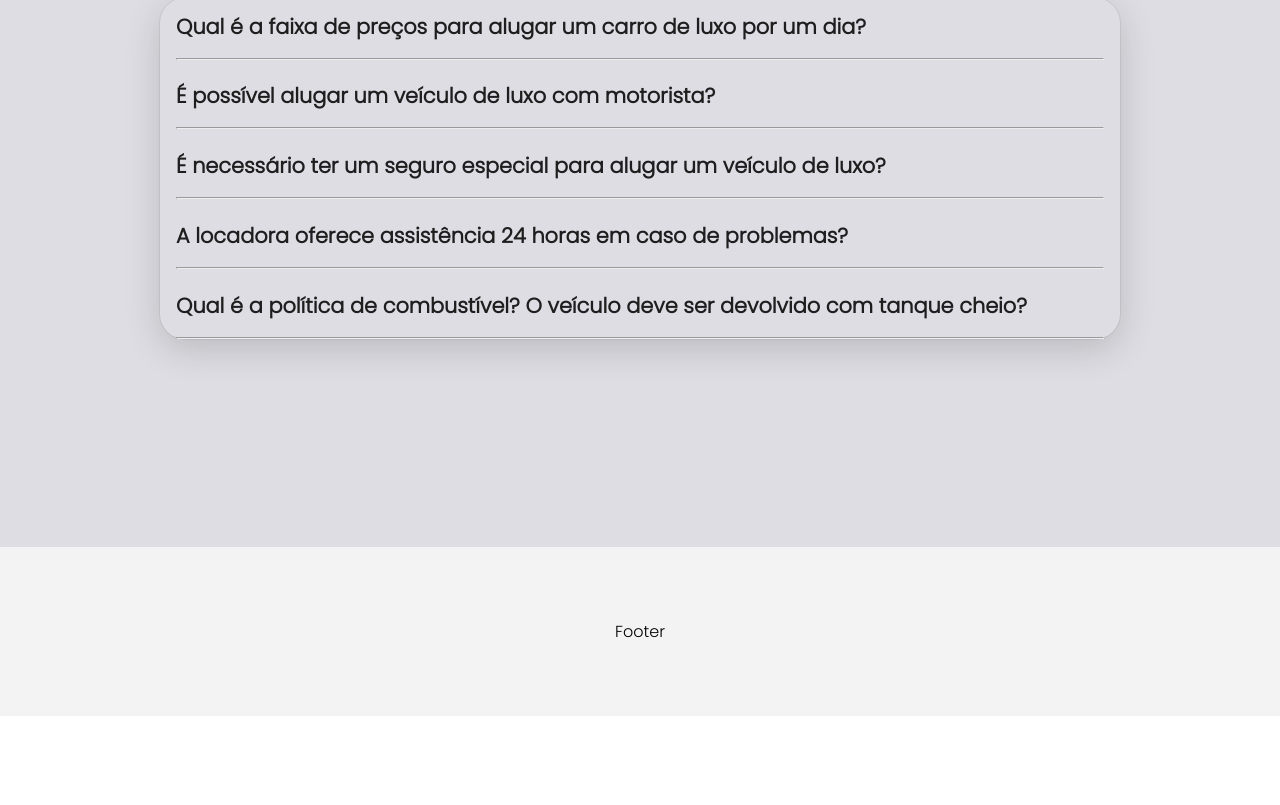
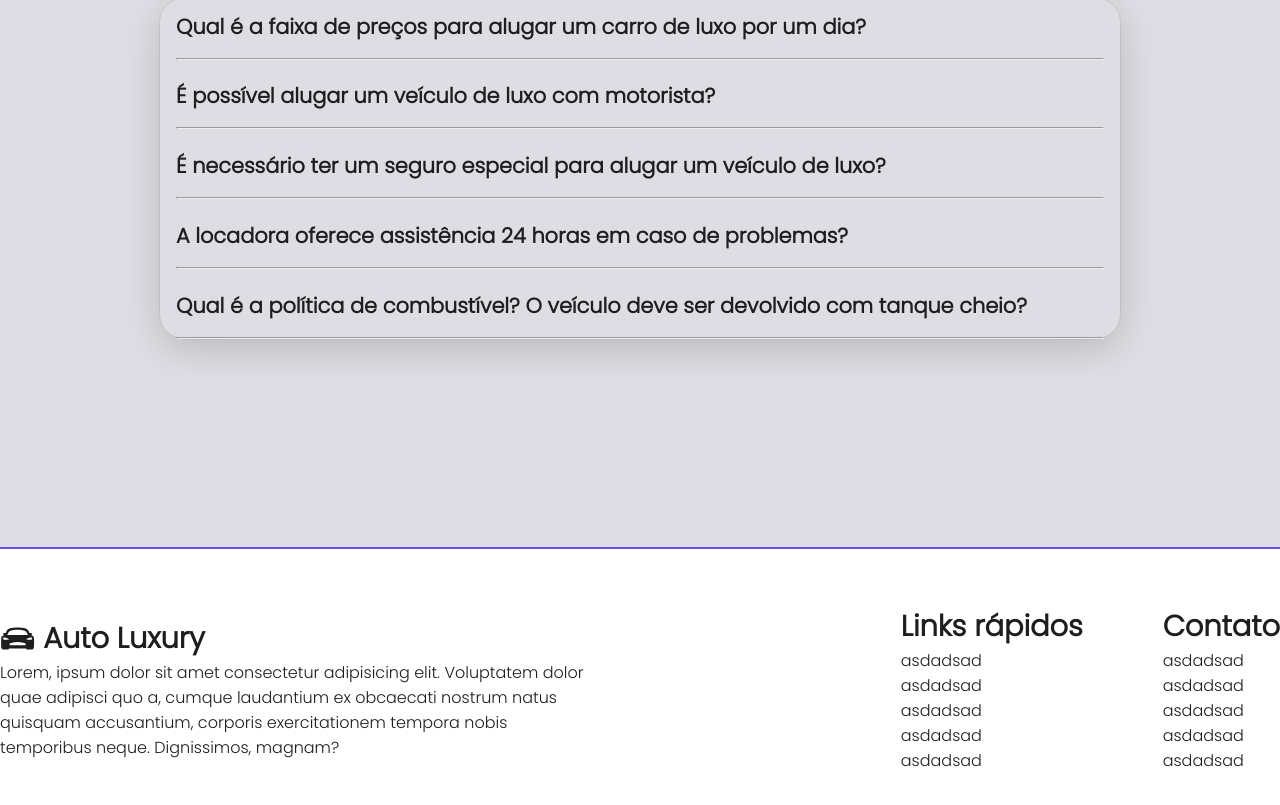
Before and after one commit to devpdro/auto-luxury-project, a React (Create React App) app: page /home in a window 1280 px wide. Shown: the part 2843-3648 px from the top of the page. Before the commit the page ends 3559 px from the top, so only its background shows below. Built offline with nearby package versions, Linux system fonts and the light colour scheme.

Commit message:
feat: footer finished

```diff
--- a/src/presentation/components/footer/footer-styled.ts
+++ b/src/presentation/components/footer/footer-styled.ts
@@ -1,9 +1,9 @@
 import styled from 'styled-components';
 
 export const Container = styled.div`
-  background-color: #f4f3f4;
-  color: #000;
+  color: ${({ theme }) => theme.colors.primary};
   padding: 1rem 0;
+  border-top: 2px solid #6550f3;
 `;
 
 export const Width = styled.div`
@@ -12,10 +12,46 @@ export const Width = styled.div`
 `;
 
 export const Box = styled.div`
-  margin: 3.5rem 0rem;
   display: flex;
-  justify-content: center;
   align-items: center;
-  flex-direction: column;
-  text-align: center;
+  justify-content: space-between;
+  margin: 2.5rem 0rem;
 `;
+
+export const Text = styled.div`
+  max-width: 600px;
+  h1 {
+    display: flex;
+    align-items: center;
+    font-size: 1.8rem;
+    span {
+      display: flex;
+      align-items: center;
+      padding-right: 0.5rem;
+      font-size: 2.2rem;
+    }
+  }
+`;
+
+export const Links = styled.div`
+  display: flex;
+`;
+
+export const Quicklinks = styled.div`
+  h1 {
+    font-size: 1.8rem;
+  }
+  ul {
+    list-style: none;
+  }
+`;
+
+export const Contact = styled.div`
+  padding-left: 5rem;
+  h1 {
+    font-size: 1.8rem;
+  }
+  ul {
+    list-style: none;
+  }
+`;
--- a/src/presentation/components/footer/footer.tsx
+++ b/src/presentation/components/footer/footer.tsx
@@ -1,10 +1,58 @@
-import { Container, Width, Box } from './footer-styled';
+import { ICON } from 'presentation/assets';
+
+import {
+  Container,
+  Width,
+  Box,
+  Text,
+  Links,
+  Quicklinks,
+  Contact,
+} from './footer-styled';
 
 export const Footer = () => {
   return (
     <Container>
       <Width>
-        <Box>Footer</Box>
+        <Box>
+          <Text>
+            <h1>
+              <span>
+                <ICON.IoCarSportSharp />
+              </span>
+              Auto Luxury
+            </h1>
+            <p>
+              Lorem, ipsum dolor sit amet consectetur adipisicing elit.
+              Voluptatem dolor quae adipisci quo a, cumque laudantium ex
+              obcaecati nostrum natus quisquam accusantium, corporis
+              exercitationem tempora nobis temporibus neque. Dignissimos,
+              magnam?
+            </p>
+          </Text>
+          <Links>
+            <Quicklinks>
+              <h1>Links rápidos</h1>
+              <ul>
+                <li>asdadsad</li>
+                <li>asdadsad</li>
+                <li>asdadsad</li>
+                <li>asdadsad</li>
+                <li>asdadsad</li>
+              </ul>
+            </Quicklinks>
+            <Contact>
+              <h1>Contato</h1>
+              <ul>
+                <li>asdadsad</li>
+                <li>asdadsad</li>
+                <li>asdadsad</li>
+                <li>asdadsad</li>
+                <li>asdadsad</li>
+              </ul>
+            </Contact>
+          </Links>
+        </Box>
       </Width>
     </Container>
   );
```
